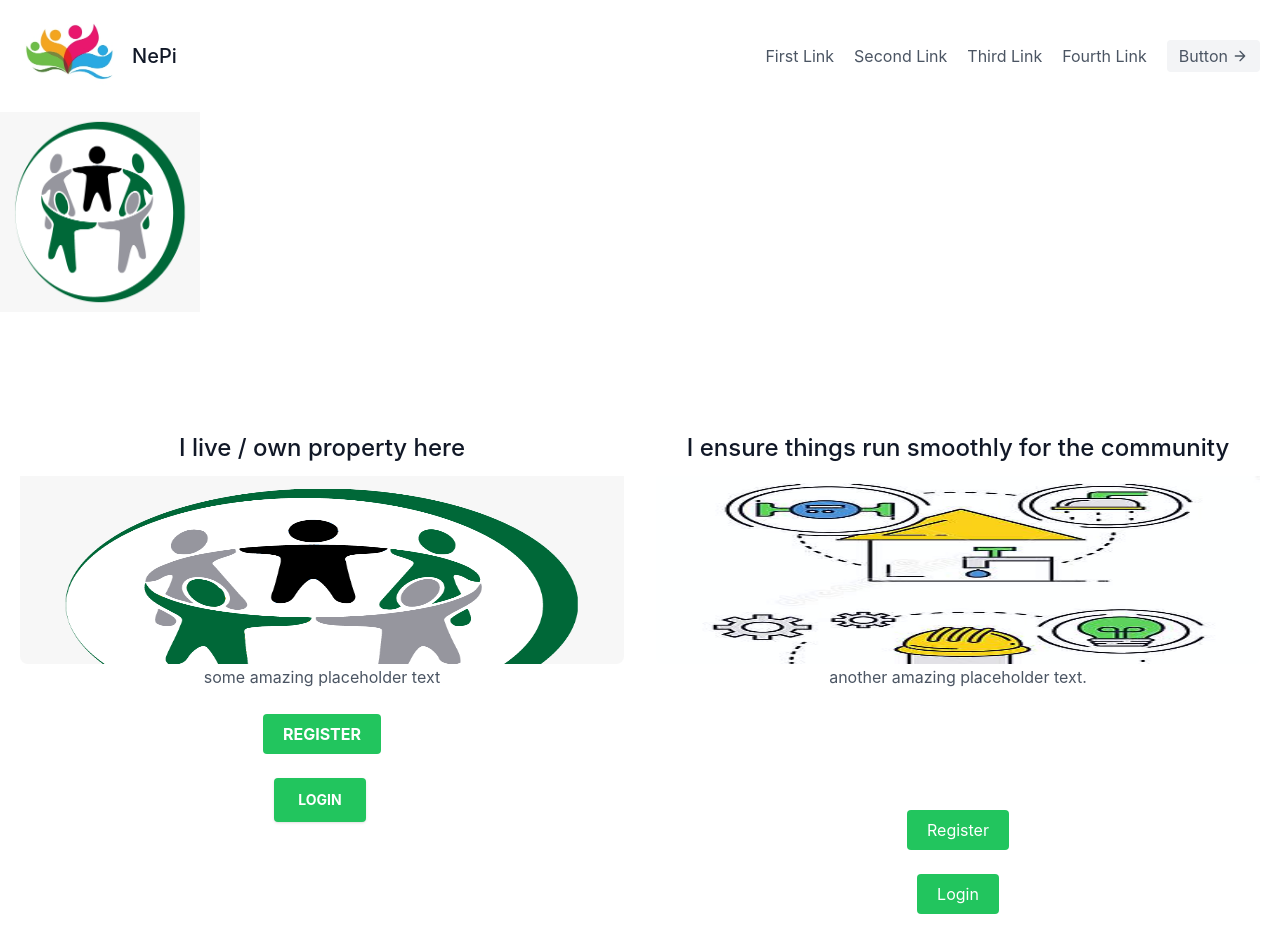
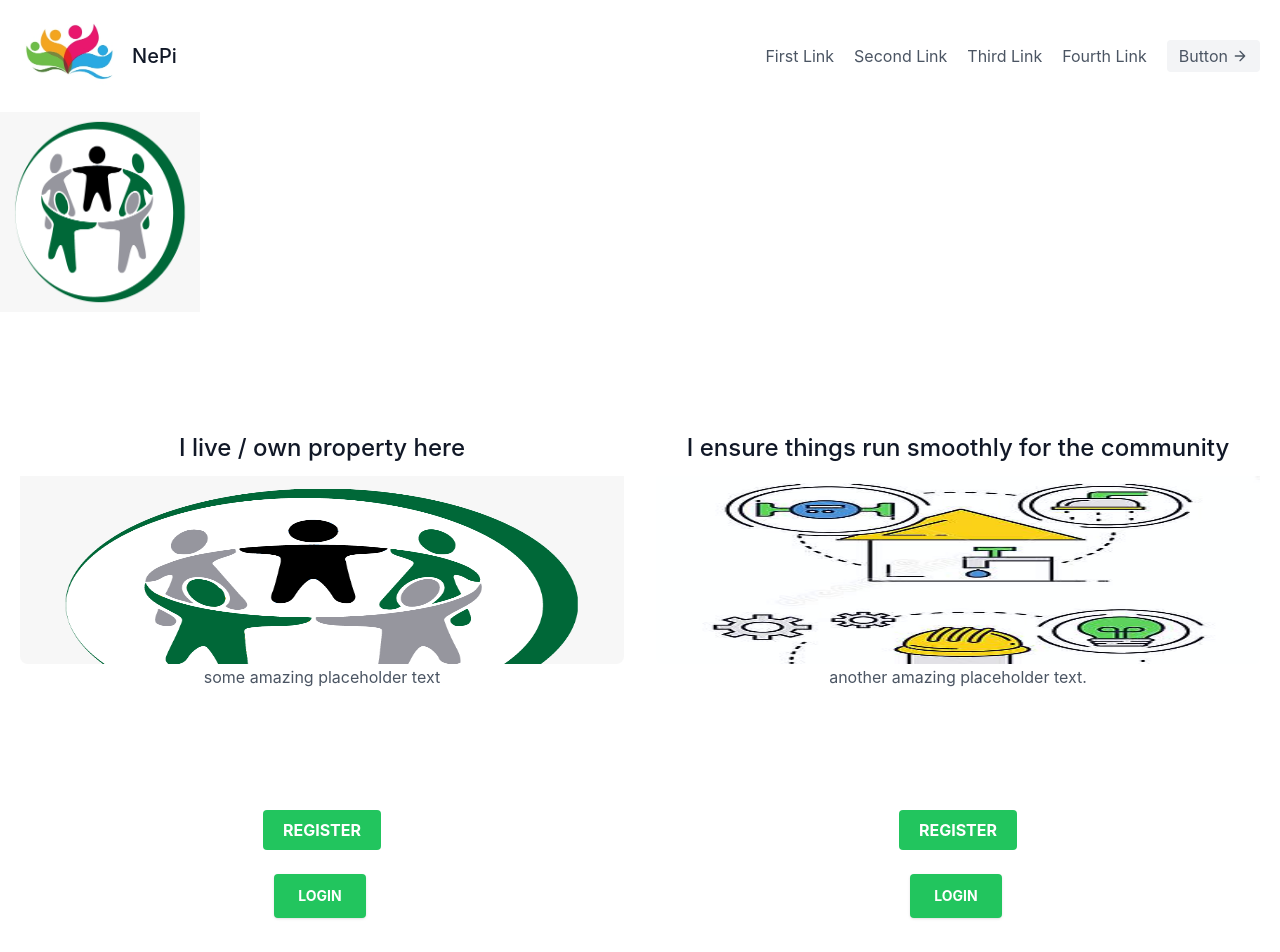
Before and after one commit to LAPopa/NePi, a React (Create React App) app: page / in a window 1280 px wide. Shown: the top 952 px of the page. Built offline with nearby package versions, Linux system fonts and the light colour scheme.

Commit message:
[done] login modal for utilities blob, fixed button aligning

```diff
--- a/src/components/LandingPage.js
+++ b/src/components/LandingPage.js
@@ -1,7 +1,7 @@
 import '../App.css';
 import CommunityBlob from '../assets/communityRoutes.png';
 import UtilitiesBlob from '../assets/utilitiesBlob.png';
-import {CommunityLoginModal} from "./CommunityLoginModal";
+import {LoginModal} from "./LoginModal";
 import React from "react";
 
 export default function LandingPage() {
@@ -13,39 +13,38 @@ export default function LandingPage() {
                     <div className="flex flex-wrap -mx-4 -mb-10 text-center">
                         <div className="sm:w-1/2 mb-10 px-4">
                             <div className="rounded-lg h-64 overflow-hidden">
-                                <h2 className="title-font text-2xl font-medium text-gray-900 mt-6 mb-3">I live / own property here</h2>
+                                <h2 className="title-font text-2xl font-medium text-gray-900 mt-6 mb-3">I live / own
+                                    property here</h2>
                                 <img alt="content" className="object-fill object-center h-full w-full"
                                      src={CommunityBlob}/>
                             </div>
                             <p className="leading-relaxed text-base">some amazing placeholder text</p>
+                            <div className="container px-5 py-24 mx-auto">
                                 <button
-                                type="button"
                                     className="flex mx-auto mt-6 text-white bg-green-500 font-bold uppercase border-0 py-2 px-5 focus:outline-none hover:bg-green-600 rounded"
                                     id="communityButtonRegister"
                                     onClick={() => document.getElementById("communityButtonRegister").textContent = "Button was clicked"}>Register
                                 </button>
                                 <br/>
-
-                            <CommunityLoginModal/>
+                                <LoginModal/>
+                            </div>
                         </div>
                         <div className="sm:w-1/2 mb-10 px-4">
                             <div className="rounded-lg h-64 overflow-hidden">
-                                <h2 className="title-font text-2xl font-medium text-gray-900 mt-6 mb-3">I ensure things run smoothly for the community</h2>
+                                <h2 className="title-font text-2xl font-medium text-gray-900 mt-6 mb-3">I ensure things
+                                    run smoothly for the community</h2>
                                 <img alt="content" className="object-fill object-center h-full w-full"
                                      src={UtilitiesBlob}/>
                             </div>
                             <p className="leading-relaxed text-base">another amazing placeholder text.</p>
                             <div className="container px-5 py-24 mx-auto">
                                 <button
-                                    className="flex mx-auto mt-6 text-white bg-green-500 border-0 py-2 px-5 focus:outline-none hover:bg-green-600 rounded"
+                                    className="flex mx-auto mt-6 text-white bg-green-500 font-bold uppercase border-0 py-2 px-5 focus:outline-none hover:bg-green-600 rounded"
                                     id="utilitiesButtonRegister"
                                     onClick={() => document.getElementById("utilitiesButtonRegister").textContent = "Button was clicked"}>Register
                                 </button>
-                                <button
-                                    className="flex mx-auto mt-6 text-white bg-green-500 border-0 py-2 px-5 focus:outline-none hover:bg-green-600 rounded"
-                                    id="utilitiesButtonLogin"
-                                    onClick={() => document.getElementById("utilitiesButtonLogin").textContent = "Button was clicked"}>Login
-                                </button>
+                                <br/>
+                                <LoginModal/>
                             </div>
                         </div>
                     </div>
--- a/src/components/CommunityLoginModal.js
+++ b/src/components/LoginModal.js
@@ -3,7 +3,7 @@ import {LoginForm} from "./LoginForm";
 import React from "react";
 
 
-export function CommunityLoginModal() {
+export function LoginModal() {
     const [showModal, setShowModal] = React.useState(false);
     return (
         <div>
```
Lines whose indentation alone changed are shown as unchanged.
